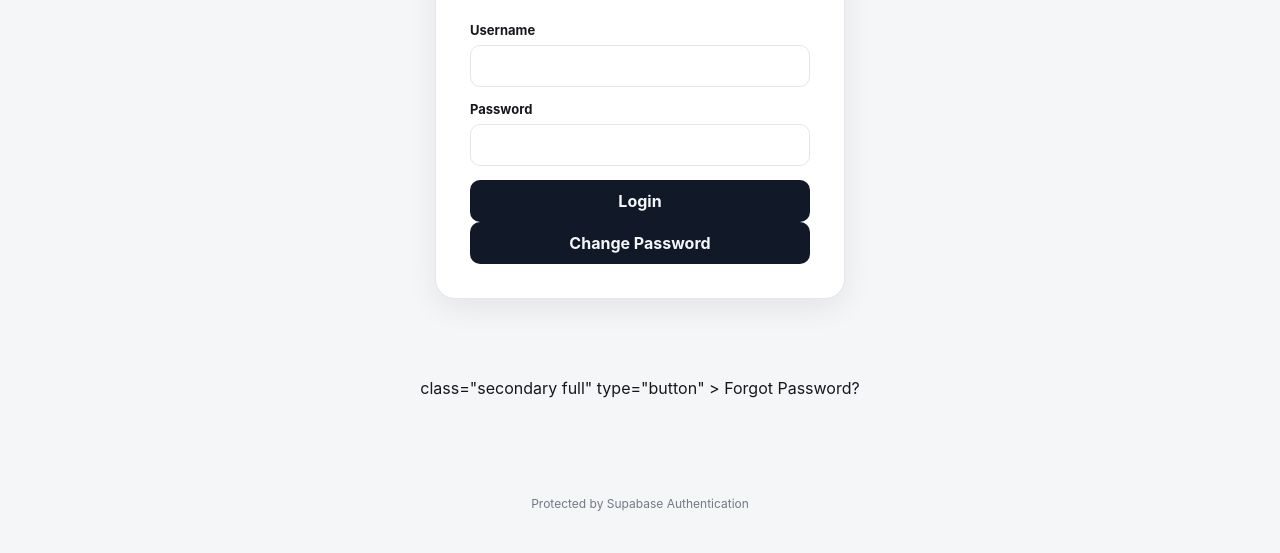
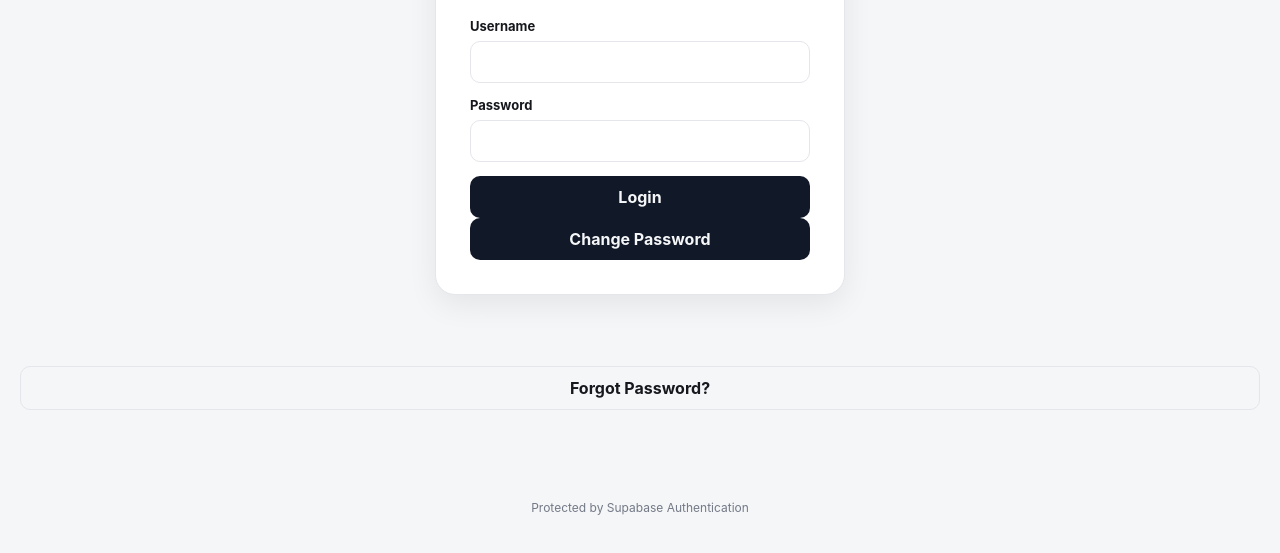
Before and after one commit to abdulhadifarhan521-dotcom/Signature-wear, a website: page admin-v2.html in a window 1280 px wide. Shown: the part 229-782 px from the top of the page. Drawn offline with nearby package versions, Linux system fonts and the light colour scheme.

Commit message:
Fix forgot password button

```diff
--- a/admin-v2.html
+++ b/admin-v2.html
@@ -95,11 +95,14 @@
                 </button>
 
               </div>
-          class="secondary full"
-          type="button"
-        >
-          Forgot Password?
-        </button>
+
+              <button
+                id="forgotPasswordBtn"
+                class="secondary full"
+                type="button"
+              >
+                Forgot Password?
+              </button>
 
 
         <p class="security-note">
```
